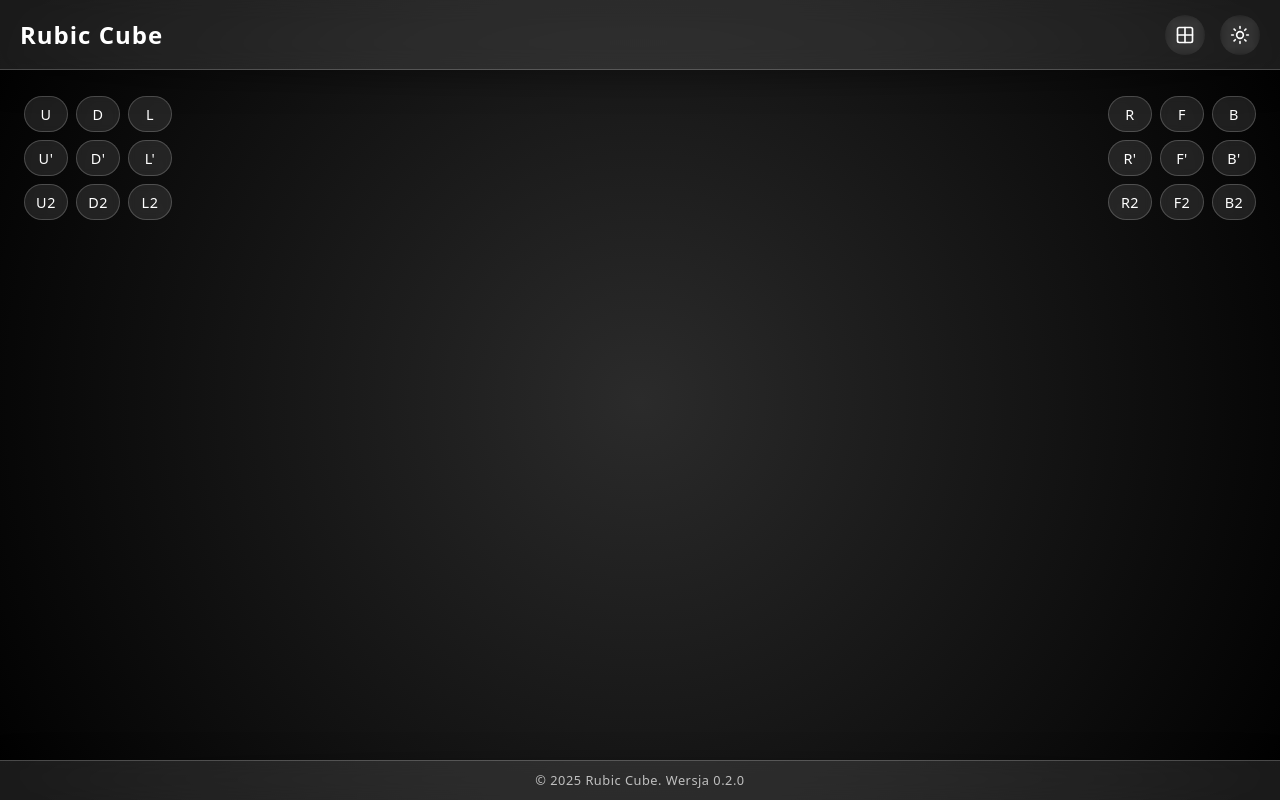
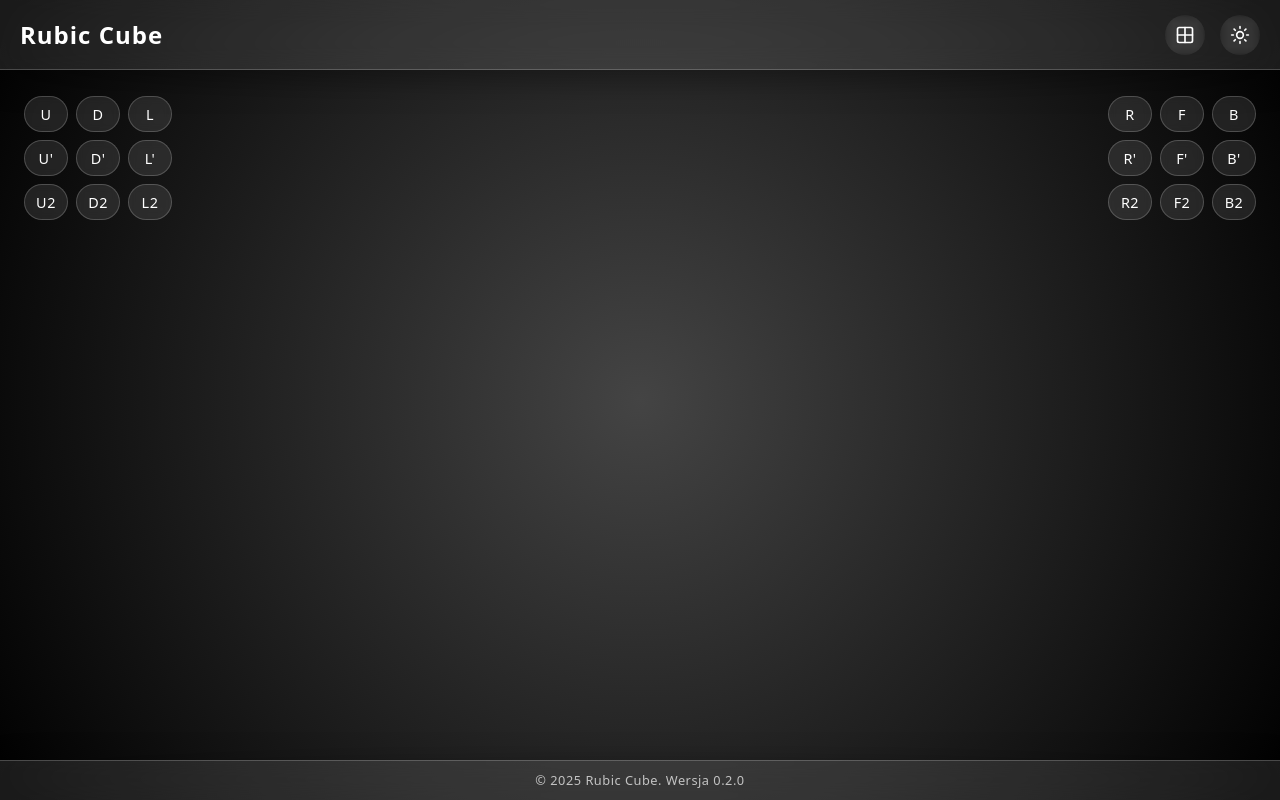
Before and after one commit to gkucmierz/rubic-cube, a Vue app: page / in a window 1280 px wide. Built offline with nearby package versions, Linux system fonts and the light colour scheme.

Commit message:
chore: tweak light theme gradient

```diff
--- a/src/style.css
+++ b/src/style.css
@@ -13,7 +13,7 @@
   -moz-osx-font-smoothing: grayscale;
 
   /* --- Glassmorphism Design System (from Nonograms) --- */
-  --bg-gradient: radial-gradient(circle at center, #2b2b2b 0%, #000000 100%);
+  --bg-gradient: radial-gradient(circle at center, #444 0%, #000000 100%);
   --glass-bg: rgba(255, 255, 255, 0.1);
   --glass-border: rgba(255, 255, 255, 0.2);
   --glass-shadow: 0 8px 32px 0 rgba(0, 0, 0, 0.37);
@@ -45,7 +45,7 @@
 }
 
 :root[data-theme="light"] {
-  --bg-gradient: radial-gradient(circle at center, #ffffff 0%, #e0e0e0 100%);
+  --bg-gradient: radial-gradient(circle at center, #ffffff 0%, #cccccc 100%);
   --glass-bg: rgba(255, 255, 255, 0.75);
   --glass-border: rgba(15, 23, 42, 0.12);
   --glass-shadow: 0 8px 32px 0 rgba(15, 23, 42, 0.12);
```
